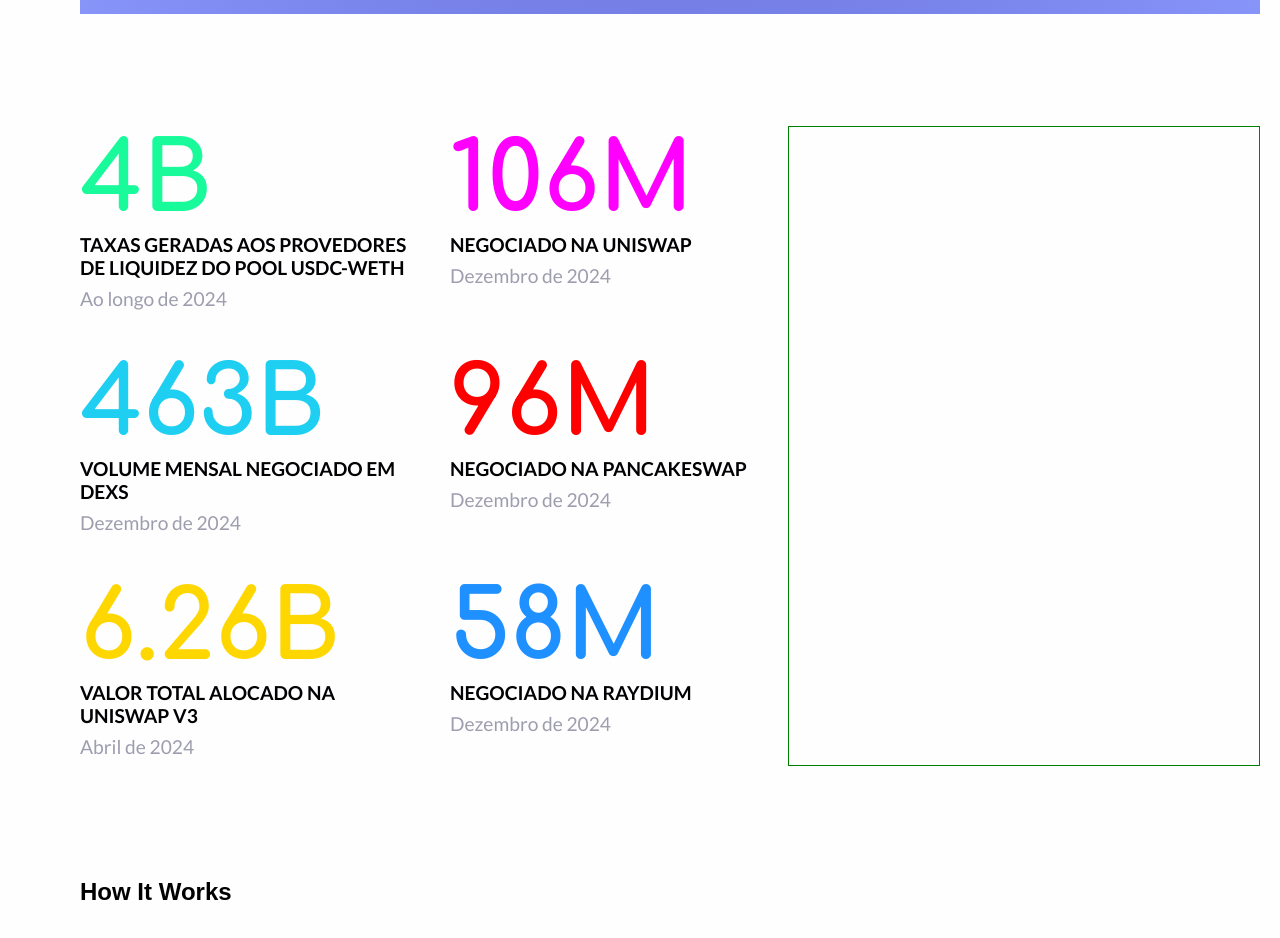
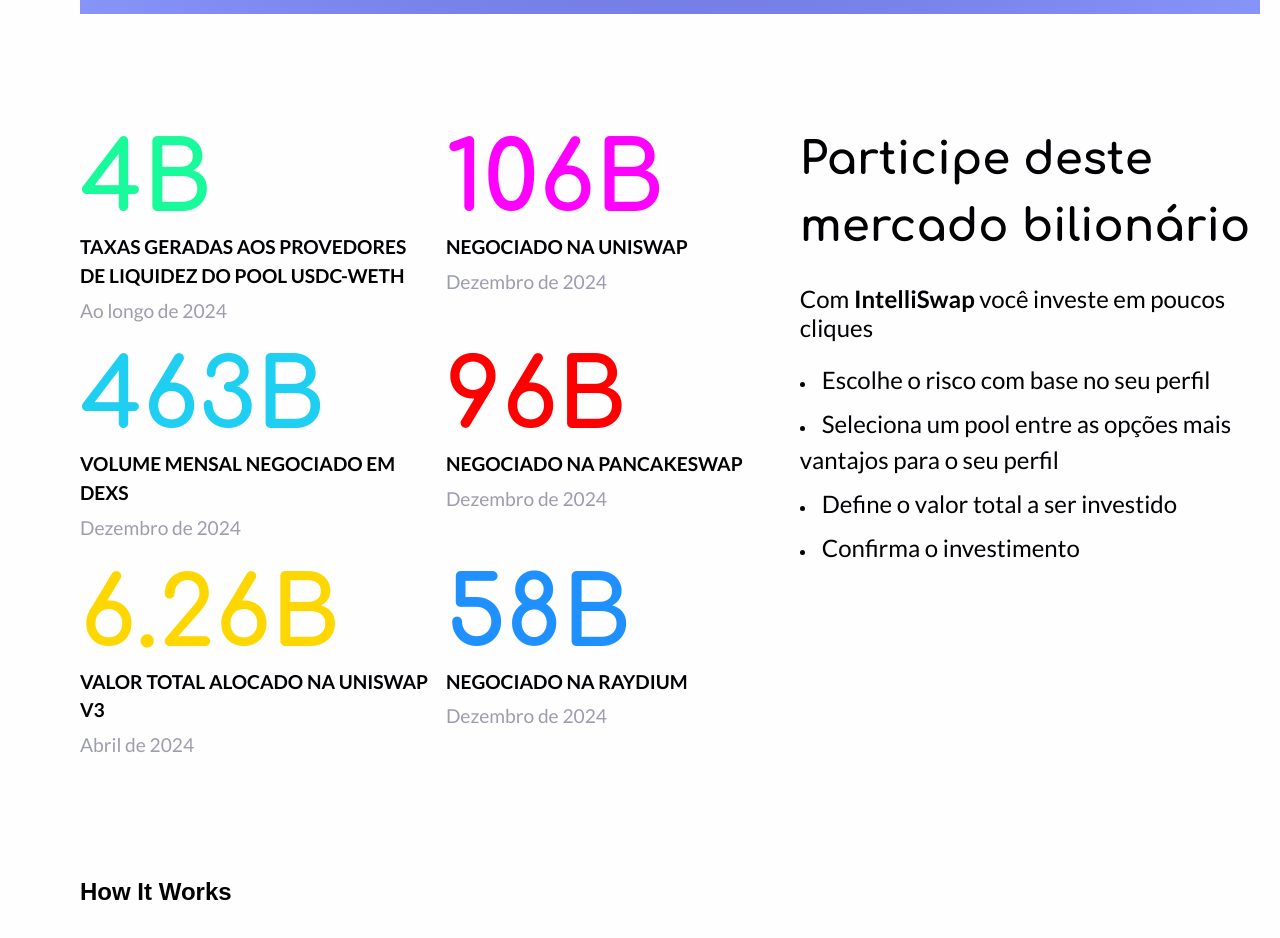
Before and after one commit to duccini/intelliswap, a Next.js app: page / in a window 1280 px wide. Shown: the part 1020-1958 px from the top of the page. Built offline with nearby package versions, Linux system fonts and the light colour scheme.

Commit message:
feat: finish challenges

```diff
--- a/src/app/_components/Challenges/Challenges.module.css
+++ b/src/app/_components/Challenges/Challenges.module.css
@@ -17,15 +17,52 @@
 }
 
 .challengesDetails {
-  width: 60%;
+  width: 61%;
 
   display: grid;
   grid-template-columns: 1fr 1fr;
   grid-template-rows: auto auto auto;
-  gap: 32px;
+  gap: 12px;
 }
 
 .challengesHeader {
-  border: 1px solid green;
-  width: 40%;
+  width: 39%;
 }
+
+.challengesHeader h2 {
+  font-family: var(--font-comfortaa);
+  font-weight: bold;
+  font-size: 2.8rem;
+  color: var(--black);
+
+  line-height: 1.5;
+  padding-bottom: 24px;
+}
+
+.challengesHeader ul {
+  list-style-position: inside;
+  /* padding: 0; */
+}
+
+.challengesHeader li {
+  margin-bottom: 12px;
+  line-height: 1.5;
+}
+
+.challengesHeader li p {
+  display: inline;
+}
+
+.challengesHeader p {
+  font-family: var(--font-lato);
+
+  font-size: 1.5rem;
+  color: var(--black);
+
+  /* line-height: 1.2;
+   */
+}
+
+.challengesHeader > p:first-of-type {
+  padding-bottom: 20px;
+}
--- a/src/app/_components/Challenges/index.tsx
+++ b/src/app/_components/Challenges/index.tsx
@@ -14,7 +14,7 @@
           />
 
           <ChallengeCard
-            title="106M"
+            title="106B"
             description="Negociado na Uniswap"
             date="Dezembro de 2024"
             color="challengeCard3"
@@ -28,7 +28,7 @@
           />
 
           <ChallengeCard
-            title="96M"
+            title="96B"
             description="Negociado na PancakeSwap"
             date="Dezembro de 2024"
             color="challengeCard4"
@@ -42,14 +42,36 @@
           />
 
           <ChallengeCard
-            title="58M"
+            title="58B"
             description="Negociado na Raydium"
             date="Dezembro de 2024"
             color="challengeCard6"
           />
         </div>
 
-        <div className={styles.challengesHeader}></div>
+        <div className={styles.challengesHeader}>
+          <h2>Participe deste mercado bilionário</h2>
+          <p>
+            Com <strong>IntelliSwap</strong> você investe em poucos cliques
+          </p>
+          <ul>
+            <li>
+              <p>Escolhe o risco com base no seu perfil</p>
+            </li>
+            <li>
+              <p>
+                Seleciona um pool entre as opções mais vantajos para o seu
+                perfil
+              </p>
+            </li>
+            <li>
+              <p>Define o valor total a ser investido</p>
+            </li>
+            <li>
+              <p>Confirma o investimento</p>
+            </li>
+          </ul>
+        </div>
       </div>
     </div>
   );
--- a/src/components/ChallengCard/ChallengeCard.module.css
+++ b/src/components/ChallengCard/ChallengeCard.module.css
@@ -33,6 +33,7 @@
   font-family: var(--font-lato);
   font-weight: bold;
   font-size: 1.2rem;
+  line-height: 1.5;
   text-transform: uppercase;
   padding-bottom: 8px;
   color: var(--black);
```
